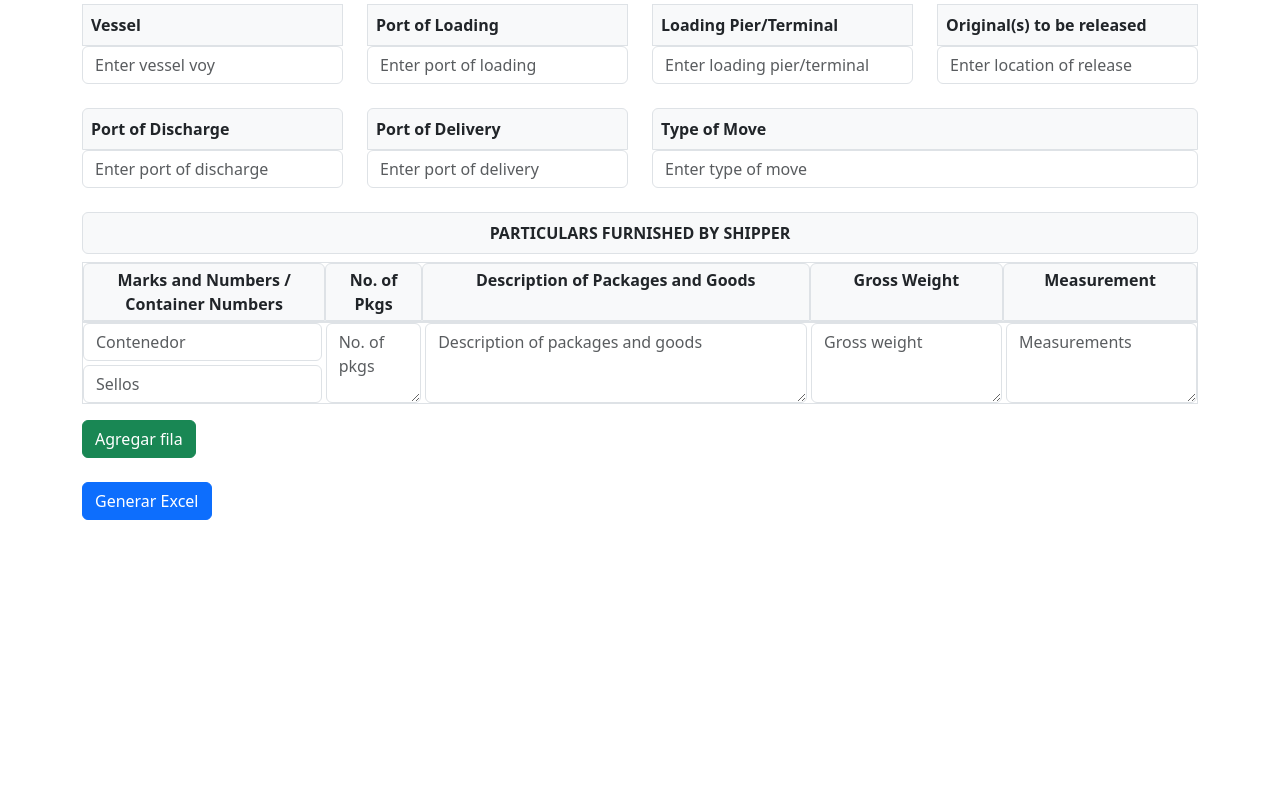
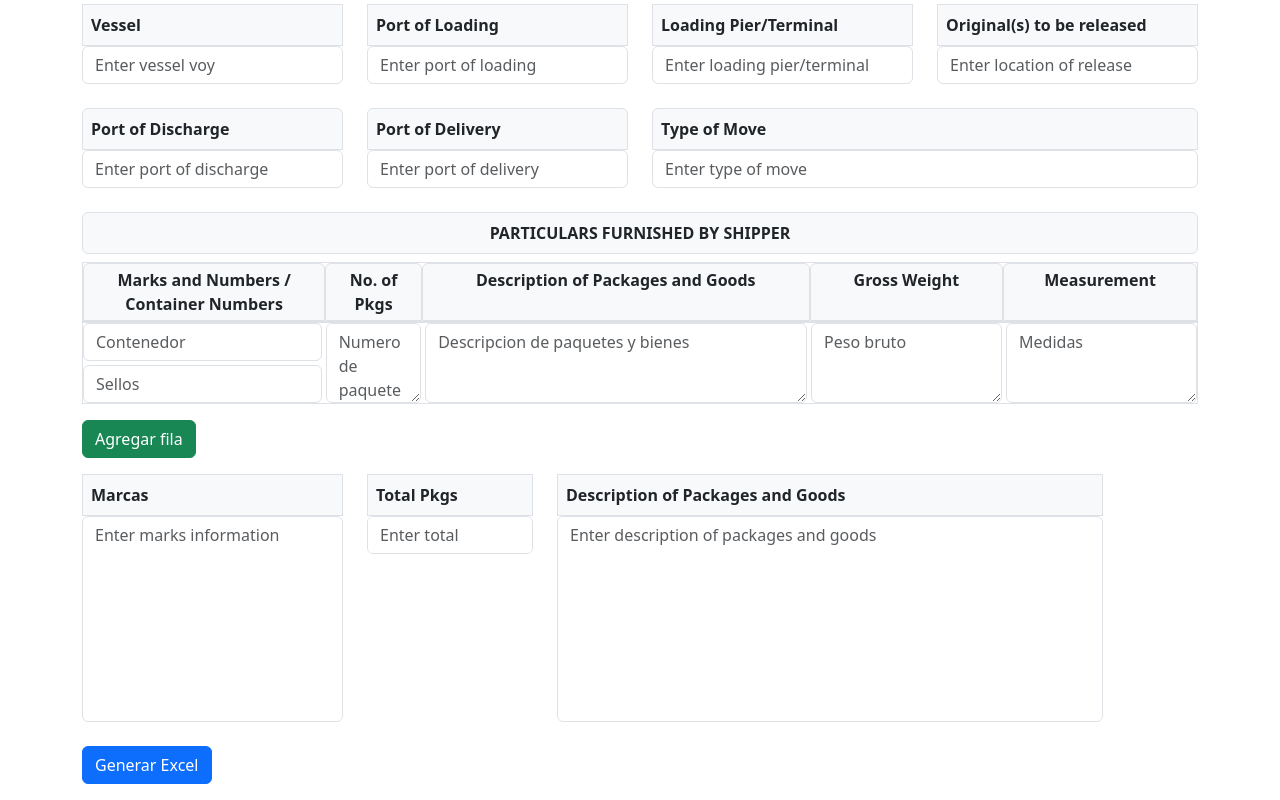
Before and after one commit to ndresdavila/excel_generator_form, a React (Vite) app in the folder masterview-form/: page / in a window 1280 px wide. Shown: the part 1110-1910 px from the top of the page. Before the commit the page ends 1646 px from the top, so only its background shows below. Built offline with nearby package versions, Linux system fonts and the light colour scheme.

Commit message:
Lower portion of the form added

```diff
--- a/masterview-form/src/App.jsx
+++ b/masterview-form/src/App.jsx
@@ -233,7 +233,7 @@ function App() {
         <div className="row mt-4">
           <div className="col-3">
             <label className="form-label fw-bold border p-2 d-block bg-light text-dark text-start mb-0 rounded-top">
-      Port of Discharge
+              Port of Discharge
             </label>
             <input
               type="text"
@@ -343,7 +343,7 @@ function App() {
                 newRows[index].packages = e.target.value;
                 setRows(newRows);
               }}
-              placeholder="No. of pkgs"
+              placeholder="Numero de paquetes"
             />
 
             {/* Description */}
@@ -355,7 +355,7 @@ function App() {
                 newRows[index].description = e.target.value;
                 setRows(newRows);
               }}
-              placeholder="Description of packages and goods"
+              placeholder="Descripcion de paquetes y bienes"
             />
 
             {/* Gross Weight */}
@@ -367,7 +367,7 @@ function App() {
                 newRows[index].grossWeight = e.target.value;
                 setRows(newRows);
               }}
-              placeholder="Gross weight"
+              placeholder="Peso bruto"
             />
 
             {/* Measurements */}
@@ -379,13 +379,13 @@ function App() {
                 newRows[index].measurements = e.target.value;
                 setRows(newRows);
               }}
-              placeholder="Measurements"
+              placeholder="Medidas"
             />
           </div>
         ))}
 
         {/* BOTÓN AGREGAR FILA */}
-        <div className="mt-3">
+        <div className="mt-3 mb-3">
           <button
             type="button"
             className="btn btn-success"
@@ -393,6 +393,59 @@ function App() {
           >
             Agregar fila
           </button>
+        </div>
+
+        {/* MARCAS, TOTAL PKGS. & DESCRIPTION - Títulos */}
+        <div className="row">
+          <div className="col-3">
+            <label className="form-label fw-bold border p-2 d-block bg-light text-dark text-start mb-0">
+              Marcas
+            </label>
+          </div>
+          <div className="col-2">
+            <label className="form-label fw-bold border p-2 d-block bg-light text-dark text-start mb-0">
+              Total Pkgs
+            </label>
+          </div>
+          <div className="col-6">
+            <label className="form-label fw-bold border p-2 d-block bg-light text-dark text-start mb-0">
+              Description of Packages and Goods
+            </label>
+          </div>
+        </div>
+
+        {/* Campos MARCAS, TOTAL PKGS. & DESCRIPTION */}
+        <div className="row">
+          <div className="col-3">
+            <textarea
+              className="form-control mt-0"
+              name="shipper"
+              rows="8"
+              placeholder="Enter marks information"
+              style={{ resize: 'none' }}
+            />
+          </div>
+
+          <div className="col-2">
+            <textarea
+              className="form-control mt-0"
+              name="shipper"
+              rows="1"
+              placeholder="Enter total packages"
+              style={{ resize: 'none' }}
+            />
+          </div>
+
+          <div className="col-6">
+            <textarea
+              className="form-control mt-0"
+              name="shipper"
+              rows="8"
+              placeholder="Enter description of packages and goods"
+              style={{ resize: 'none' }}
+            />
+          </div>
+
         </div>
 
         {/* Botón para generar Excel */}
```
